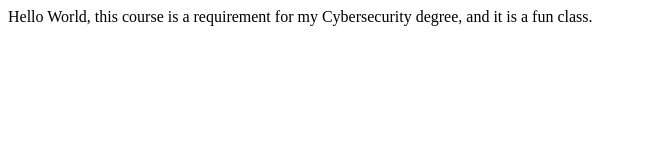
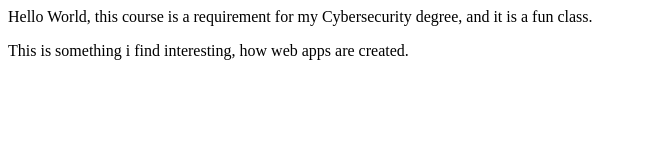
Before and after one commit to AnthonyCebite/hello-world-ace, a plain HTML site: page index.html in a window 1280 px wide. Shown: the whole page, without its empty margins (0-647 px from the left). Drawn offline with Linux system fonts and the light colour scheme.

Commit message:
first update

```diff
--- a/index.html
+++ b/index.html
@@ -5,5 +5,6 @@
 </head>
 <body>
     Hello World, this course is a requirement for my Cybersecurity degree, and it is a fun class.
+<p>This is something i find interesting, how web apps are created.</p>
 </body>
 </html>
```
